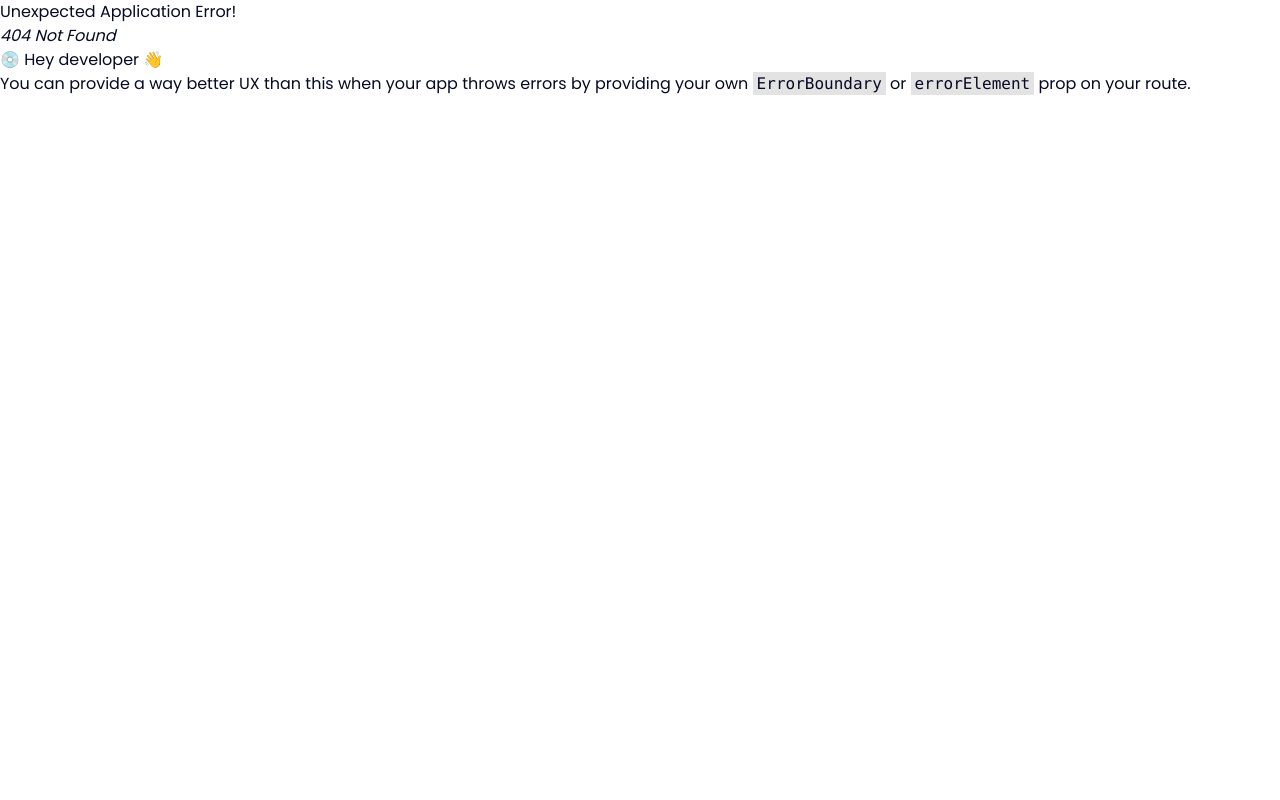
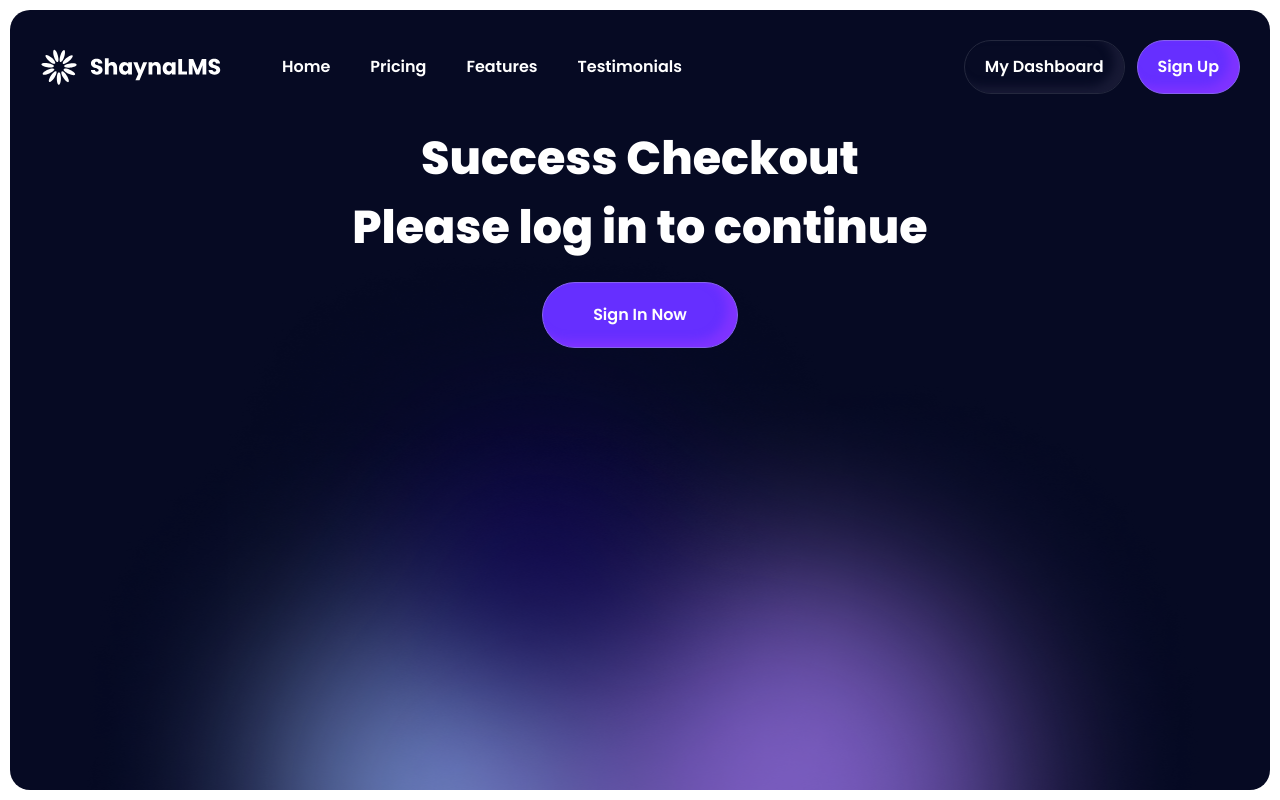
Before and after one commit to rafi-p/LMS, a React (Vite) app: page /success-checkout in a window 1280 px wide. Before the commit this address had no page. Built offline with nearby package versions, Linux system fonts and the light colour scheme.

Commit message:
slicing succes checkout page

```diff
--- /dev/null
+++ b/src/pages/SuccessCheckout/index.jsx
@@ -0,0 +1,42 @@
+import React from "react";
+import Navbar from "../../components/navbar";
+import { Link } from "react-router-dom";
+
+export default function SuccessCheckoutPage() {
+  return (
+    <div className="relative flex flex-col flex-1 p-[10px]">
+      <div className="absolute w-[calc(100%-20px)] min-h-[calc(100vh-20px)] h-[calc(100%-20px)] bg-[#060A23] -z-10 rounded-[20px]">
+        <img
+          src="/assets/images/backgrounds/background-glow.png"
+          className="absolute bottom-0 transform -translate-x-1/2 left-1/2"
+          alt=""
+        />
+      </div>
+      <nav className="flex items-center justify-between p-[30px]">
+        <Navbar />
+        <div className="flex items-center gap-3">
+          <Link to="#">
+            <div className="flex items-center gap-3 w-fit rounded-full border p-[14px_20px] transition-all duration-300 hover:bg-[#662FFF] hover:border-[#8661EE] hover:shadow-[-10px_-6px_10px_0_#7F33FF_inset] bg-[#070B24] border-[#24283E] shadow-[-10px_-6px_10px_0_#181A35_inset]">
+              <span className="font-semibold text-white">My Dashboard</span>
+            </div>
+          </Link>
+          <Link to="#">
+            <div className="flex items-center gap-3 w-fit rounded-full border p-[14px_20px] transition-all duration-300 hover:bg-[#662FFF] hover:border-[#8661EE] hover:shadow-[-10px_-6px_10px_0_#7F33FF_inset] bg-[#662FFF] border-[#8661EE] shadow-[-10px_-6px_10px_0_#7F33FF_inset]">
+              <span className="font-semibold text-white">Sign Up</span>
+            </div>
+          </Link>
+        </div>
+      </nav>
+      <h1 className="font-extrabold text-[46px] leading-[69px] text-white text-center m-auto">
+        Success Checkout <br />
+        Please log in to continue
+      </h1>
+
+      <Link to="/manager/sign-in">
+        <div className="flex items-center justify-center gap-3 w-max mx-auto mt-5 rounded-full border p-[20px_50px] transition-all duration-300 hover:bg-[#662FFF] hover:border-[#8661EE] hover:shadow-[-10px_-6px_10px_0_#7F33FF_inset] bg-[#662FFF] border-[#8661EE] shadow-[-10px_-6px_10px_0_#7F33FF_inset]">
+          <span className="font-semibold text-white">Sign In Now</span>
+        </div>
+      </Link>
+    </div>
+  );
+}
--- a/src/router/index.jsx
+++ b/src/router/index.jsx
@@ -2,6 +2,7 @@
 import ManagerHome from "../pages/ManagerHome";
 import SignInPage from "../pages/SignIn";
 import SignUpPage from "../pages/SignUp";
+import SuccessCheckoutPage from "../pages/SuccessCheckout";
 
 const router = createBrowserRouter([
   {
@@ -16,6 +17,10 @@
     path: "/manager/sign-up",
     element: <SignUpPage />,
   },
+  {
+    path: "/success-checkout",
+    element: <SuccessCheckoutPage />,
+  },
 ]);
 
 export default router;
```
